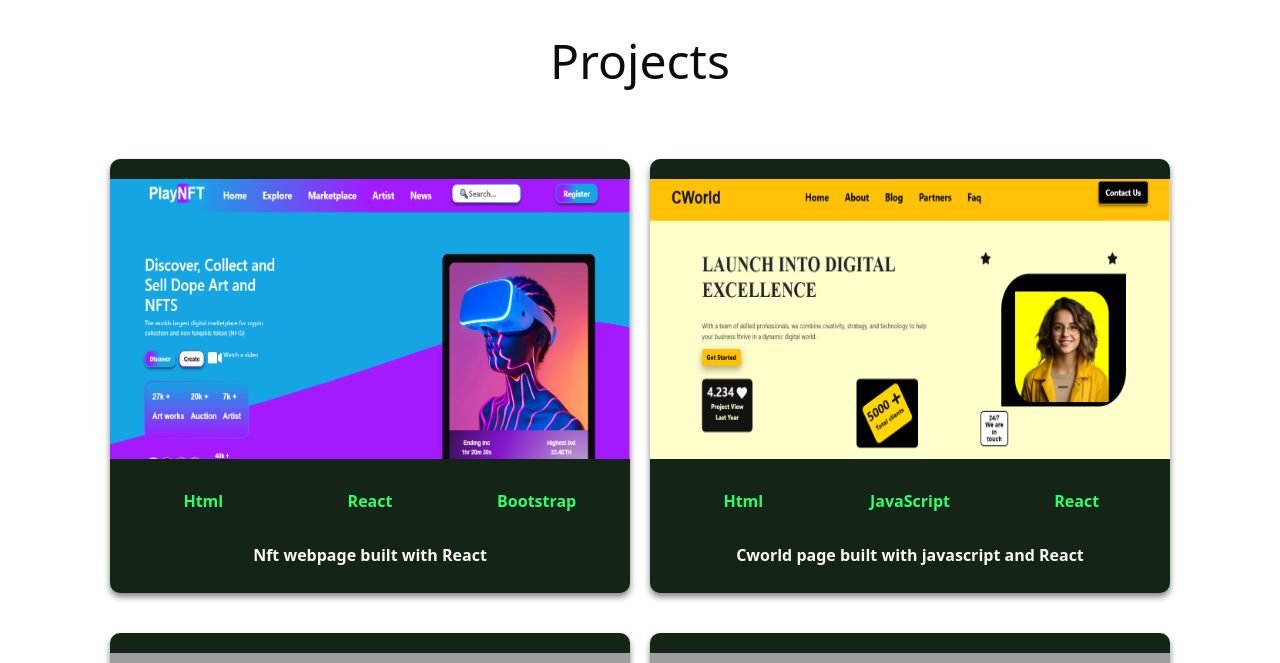
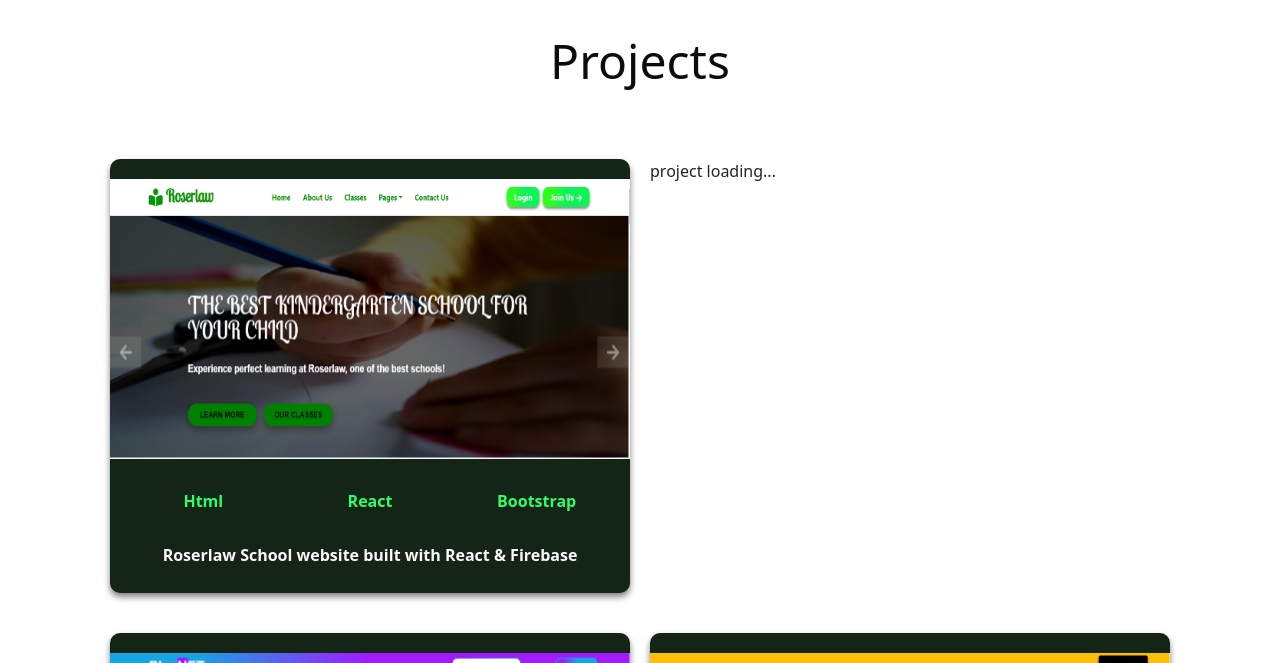
Before and after one commit to BeLaughter/My-Portfolio, a React (Vite) app: page / in a window 1280 px wide. Shown: the part 1060-1723 px from the top of the page. Built offline with nearby package versions, Linux system fonts and the light colour scheme; grey boxes are pictures that could not be loaded.

Commit message:
my changes commit

```diff
--- a/src/Components/Project.jsx
+++ b/src/Components/Project.jsx
@@ -2,12 +2,29 @@ import Projectcard from "./Projectcard";
 import "./Project.css";
 import cap1 from "../assets/cap1.PNG?url";
 import cap2 from "../assets/cap2.PNG?url";
+import cap3 from "../assets/cap3.PNG?url";
 function Project() {
   return (
     <div className="pad" id="project">
       <h1 className="projecth1">Projects </h1>
-
-      {/* four*/}
+      {/* initial */}
+      <div className="flex-container">
+        <div className="flex-itemb">
+          <Projectcard
+            img={cap3}
+            lang=" Html"
+            lang2=" React"
+            lang3=" Bootstrap"
+            text=" Roserlaw School website built with  React & Firebase"
+            link1="https://roserlaw.vercel.app/"
+            link2="https://github.com/BeLaughter/Roserlaw"
+          />
+        </div>
+        <div className="flex-itemb">
+          <p>project loading...</p>
+        </div>
+      </div>
+      {/* first */}
       <div className="flex-container">
         <div className="flex-itemb">
           <Projectcard
@@ -32,6 +49,8 @@ function Project() {
           />
         </div>
       </div>
+      {/* second */}
+
       <div className="flex-container">
         <div className="flex-itemb">
           <Projectcard
@@ -56,7 +75,7 @@ function Project() {
           />
         </div>
       </div>
-      {/* second  */}
+      {/*third  */}
       <div className="flex-container">
         <div className="flex-itemb">
           <Projectcard
@@ -81,7 +100,7 @@ function Project() {
           />
         </div>
       </div>
-      {/* third */}
+      {/*four*/}
       <div className="flex-container">
         <div className="flex-itemb">
           <Projectcard
```
Also changed, not shown: src/assets/cap3.PNG (added).
